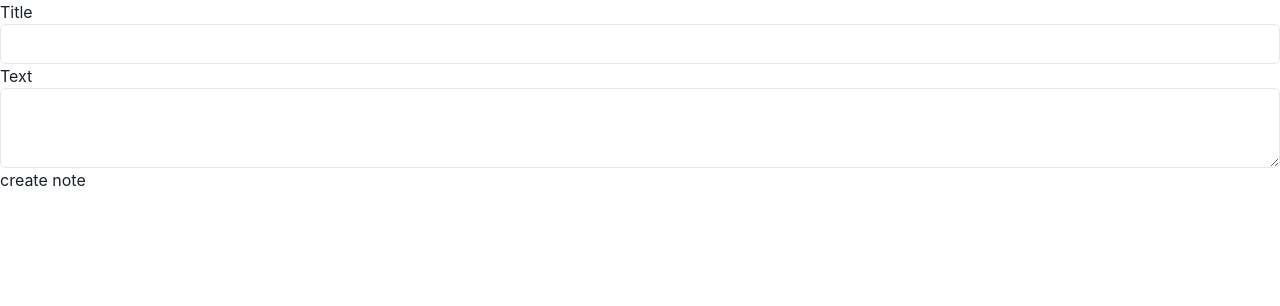
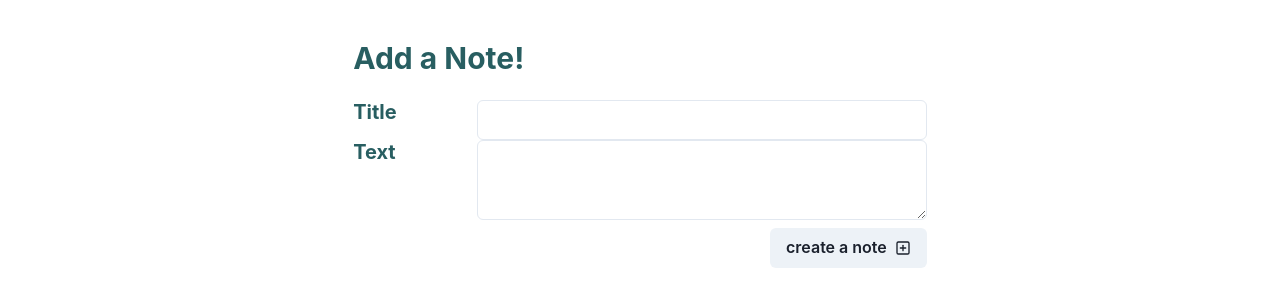
Before and after one commit to yarexmarvin/notebook, a React (Create React App) app: page /form in a window 1280 px wide. Shown: the top 306 px of the page. Built offline with nearby package versions, Linux system fonts and the light colour scheme.

Commit message:
added styling for creating form

```diff
--- a/src/components/NoteForm.tsx
+++ b/src/components/NoteForm.tsx
@@ -2,7 +2,16 @@ import { useState } from "react"
 import { useDispatch } from "react-redux";
 import { useHistory } from "react-router";
 import { addNoteActionCreator } from "../store/action-creators/notesActionCreators";
-import {Input, Textarea} from "@chakra-ui/react"
+import { PlusSquareIcon } from "@chakra-ui/icons";
+import {
+    Input,
+    Textarea,
+    Container,
+    Heading,
+    Flex,
+    Button,
+    Box,
+} from "@chakra-ui/react"
 
 
 
@@ -17,6 +26,7 @@ const NoteForm = () => {
 
     function createNote() {
 
+        if (title && text) {
             dispatch(addNoteActionCreator({
                 id: Date.now(),
                 title: title,
@@ -28,24 +38,33 @@ const NoteForm = () => {
             setText('')
 
             history.push('/')
+        }
+
 
     }
 
 
-    return <div>
-        <div>
-            <span>Title</span>
+    return <Container>
+        <Heading color="#285E61" as="h1" size="lg" style={{ textAlign: 'left', margin: '5vh 0 3vh' }} >Add a Note!</Heading>
+        <Flex justify='space-around' alignItems='flex-start'>
+            <Heading color="#285E61" as="h3" size="md" style={{ textAlign: 'left', width: ' 20vh' }}>Title</Heading>
             <Input value={title} onChange={e => setTitle(e.target.value)} />
-        </div>
+        </Flex>
 
-        <div>
-            <span>Text</span>
-            <Textarea resize="vertical"  value={text} onChange={e => setText(e.target.value)} />
-        </div>
+        <Flex justify='space-around'>
+            <Heading color="#285E61" as="h3" size="md" style={{ textAlign: 'left', width: ' 20vh' }} >Text</Heading>
+            <Textarea resize="vertical" value={text} onChange={e => setText(e.target.value)} />
+        </Flex>
 
-        <button onClick={createNote}>create note</button>
-
-    </div>
+        <Box display="flex" width="100%" justifyContent="flex-end" margin="1vh 0">
+            <Button
+                onClick={createNote}
+                rightIcon={<PlusSquareIcon />}
+            >
+                create a note
+            </Button>
+        </Box>
+    </Container>
 }
 
 export default NoteForm
--- a/src/components/NotesList.tsx
+++ b/src/components/NotesList.tsx
@@ -33,7 +33,7 @@ const NoteList: React.FC<INotesList> = ({ notes, chooseNote }) => {
     const goToForm = () => history.push('/form');
 
     return <Container width="100%" minHeight="100%" boxSizing="border-box">
-        <Heading color="#285E61" as="h1" size="4xl" style={{ textAlign: 'left', margin: '5vh 0 3vh' }} >Notes</Heading>
+        <Heading color="#285E61" as="h1" size="2xl" style={{ textAlign: 'left', margin: '5vh 0 2vh' }} >Notes</Heading>
         <Stack direction="column" spacing={2} align="center" >
             {notes.length ? notes.map((note, index) => {
                 return <Flex justifyContent="flex-start" width="100%">
--- a/tsconfig.json
+++ b/tsconfig.json
@@ -17,7 +17,7 @@
     "module": "esnext",
     "moduleResolution": "node",
     "resolveJsonModule": true,
-    "strictNullChecks": false,
+    "strictNullChecks": true,
     "isolatedModules": true,
     "noEmit": false,
     "sourceMap": true,
```
Lines whose indentation alone changed are shown as unchanged.
